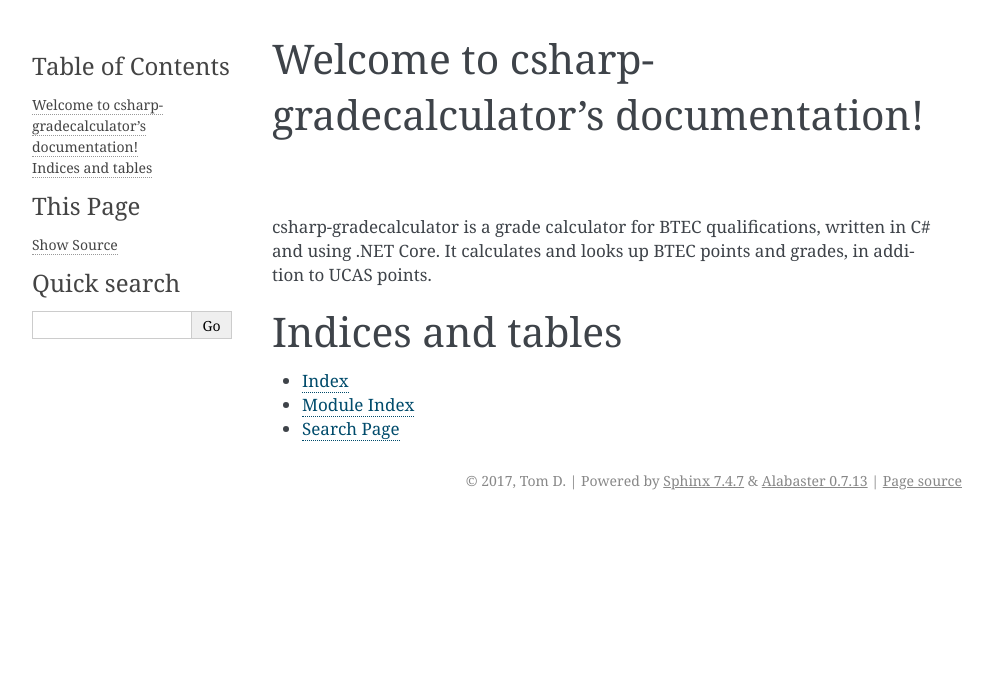
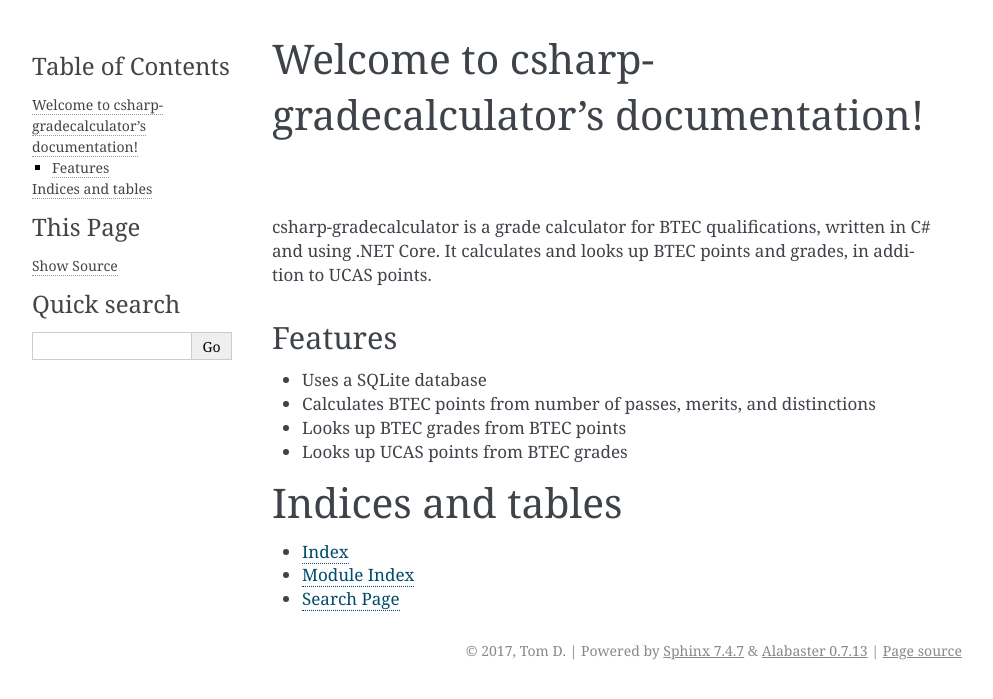
Before and after one commit to tom29739/csharp-gradecalculator, a Sphinx documentation site: the page built from docs/index.rst, in a window 1280 px wide. Shown: the top 699 px of the page, without its empty margins (148-1141 px from the left). Built offline with Sphinx 7.4.7, drawn with Linux system fonts in a browser that asks for light colours.

Commit message:
Write feature list for docs

```diff
--- a/docs/index.rst
+++ b/docs/index.rst
@@ -21,6 +21,15 @@ csharp-gradecalculator is a grade calculator for BTEC qualifications,
 written in C# and using .NET Core. It calculates and looks up BTEC
 points and grades, in addition to UCAS points.
 
+Features
+--------
+
+-  Uses a SQLite database
+-  Calculates BTEC points from number of passes, merits, and
+   distinctions
+-  Looks up BTEC grades from BTEC points
+-  Looks up UCAS points from BTEC grades
+
 Indices and tables
 ==================
 
```
